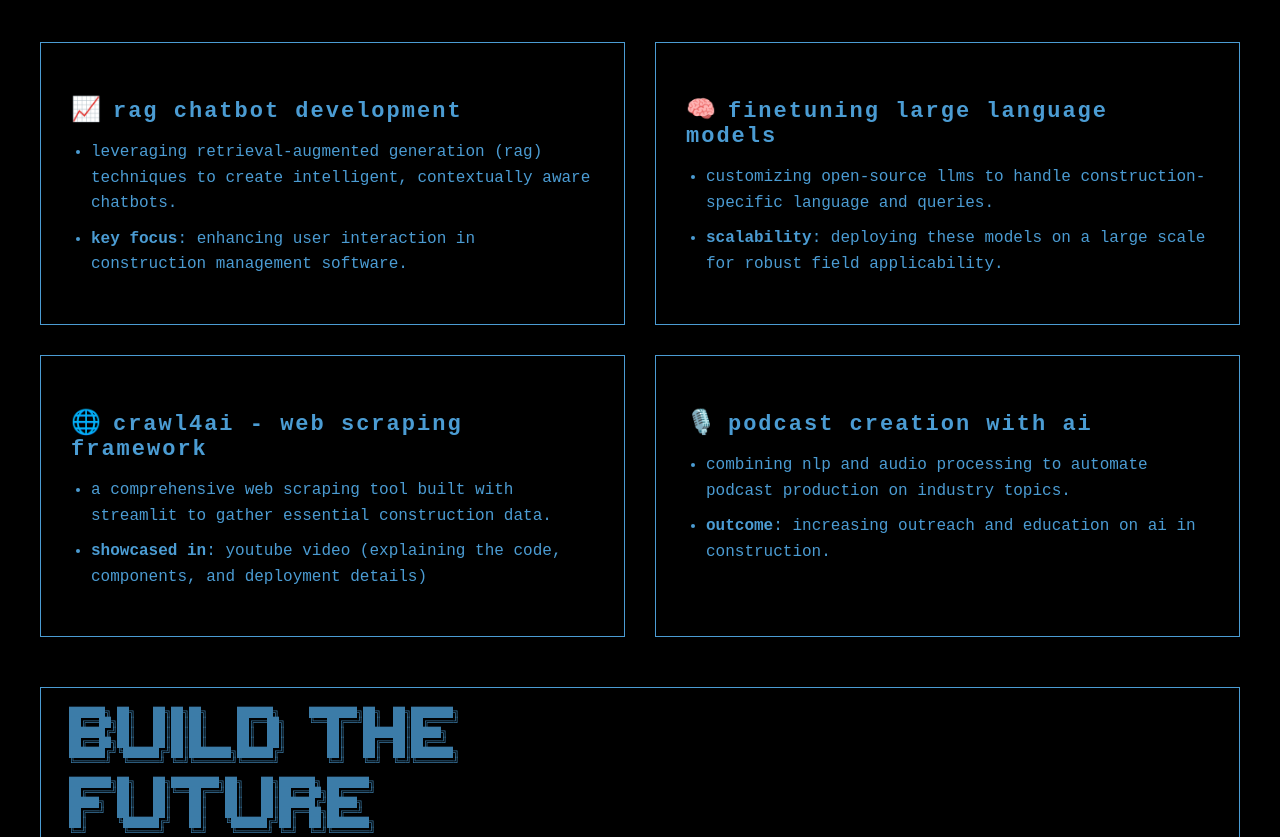
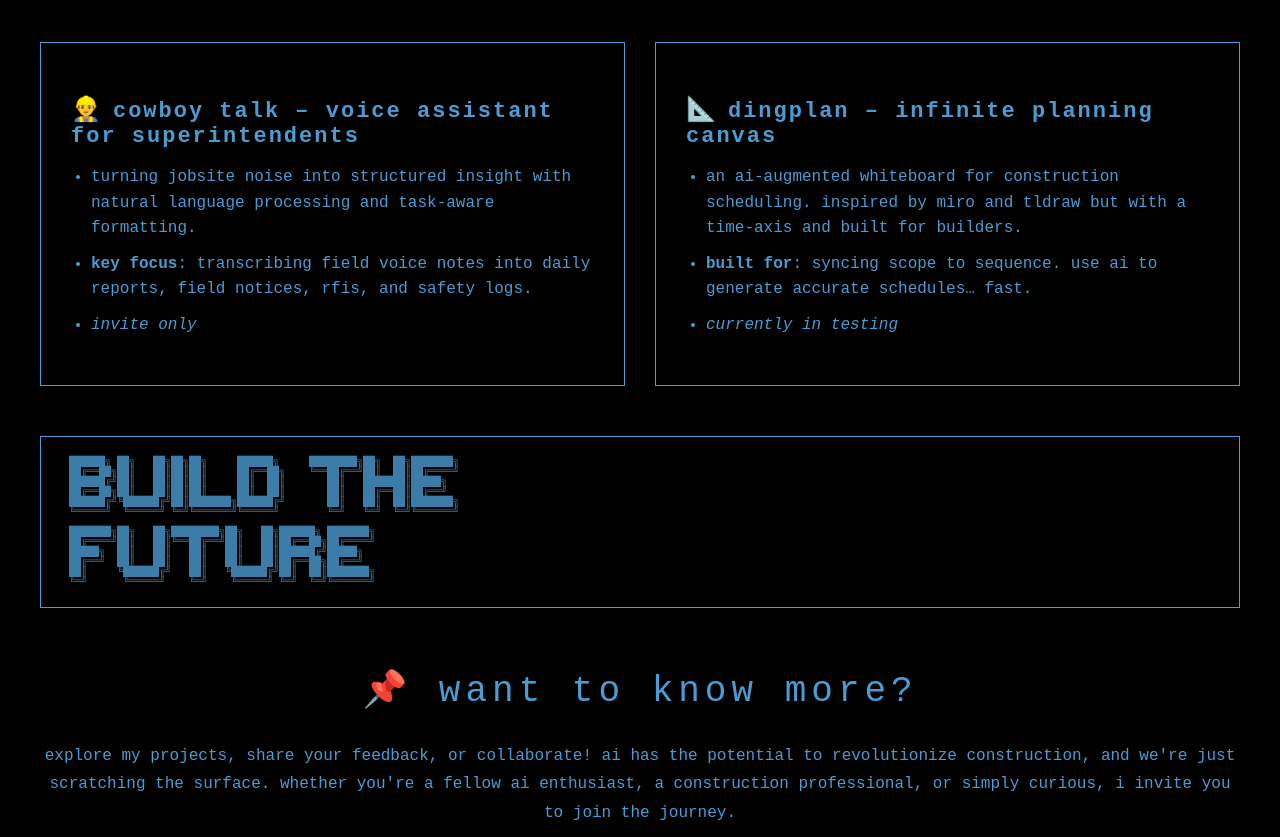
Before and after one commit to realworldbuilder/constructionAI, a plain HTML site: page index.html in a window 1280 px wide. Shown: the part 713-1550 px from the top of the page. Drawn offline with Linux system fonts and the light colour scheme.

Commit message:
Update featured projects with Cowboy Talk and Dingplan

```diff
--- a/index.html
+++ b/index.html
@@ -470,31 +470,19 @@
 
     <div class="projects">
       <div class="project-card">
-        <h3><span class="emoji">📈</span>rag chatbot development</h3>
+        <h3><span class="emoji">👷‍♂️</span>cowboy talk – voice assistant for superintendents</h3>
         <ul>
-          <li>leveraging retrieval-augmented generation (rag) techniques to create intelligent, contextually aware chatbots.</li>
-          <li><strong>key focus</strong>: enhancing user interaction in construction management software.</li>
+          <li>turning jobsite noise into structured insight with natural language processing and task-aware formatting.</li>
+          <li><strong>key focus</strong>: transcribing field voice notes into daily reports, field notices, rfis, and safety logs.</li>
+          <li><em>invite only</em></li>
         </ul>
       </div>
       <div class="project-card">
-        <h3><span class="emoji">🧠</span>finetuning large language models</h3>
+        <h3><span class="emoji">📐</span>dingplan – infinite planning canvas</h3>
         <ul>
-          <li>customizing open-source llms to handle construction-specific language and queries.</li>
-          <li><strong>scalability</strong>: deploying these models on a large scale for robust field applicability.</li>
-        </ul>
-      </div>
-      <div class="project-card">
-        <h3><span class="emoji">🌐</span>crawl4ai - web scraping framework</h3>
-        <ul>
-          <li>a comprehensive web scraping tool built with streamlit to gather essential construction data.</li>
-          <li><strong>showcased in</strong>: youtube video (explaining the code, components, and deployment details)</li>
-        </ul>
-      </div>
-      <div class="project-card">
-        <h3><span class="emoji">🎙️</span>podcast creation with ai</h3>
-        <ul>
-          <li>combining nlp and audio processing to automate podcast production on industry topics.</li>
-          <li><strong>outcome</strong>: increasing outreach and education on ai in construction.</li>
+          <li>an ai-augmented whiteboard for construction scheduling. inspired by miro and tldraw but with a time-axis and built for builders.</li>
+          <li><strong>built for</strong>: syncing scope to sequence. use ai to generate accurate schedules… fast.</li>
+          <li><em>currently in testing</em></li>
         </ul>
       </div>
     </div>
```
